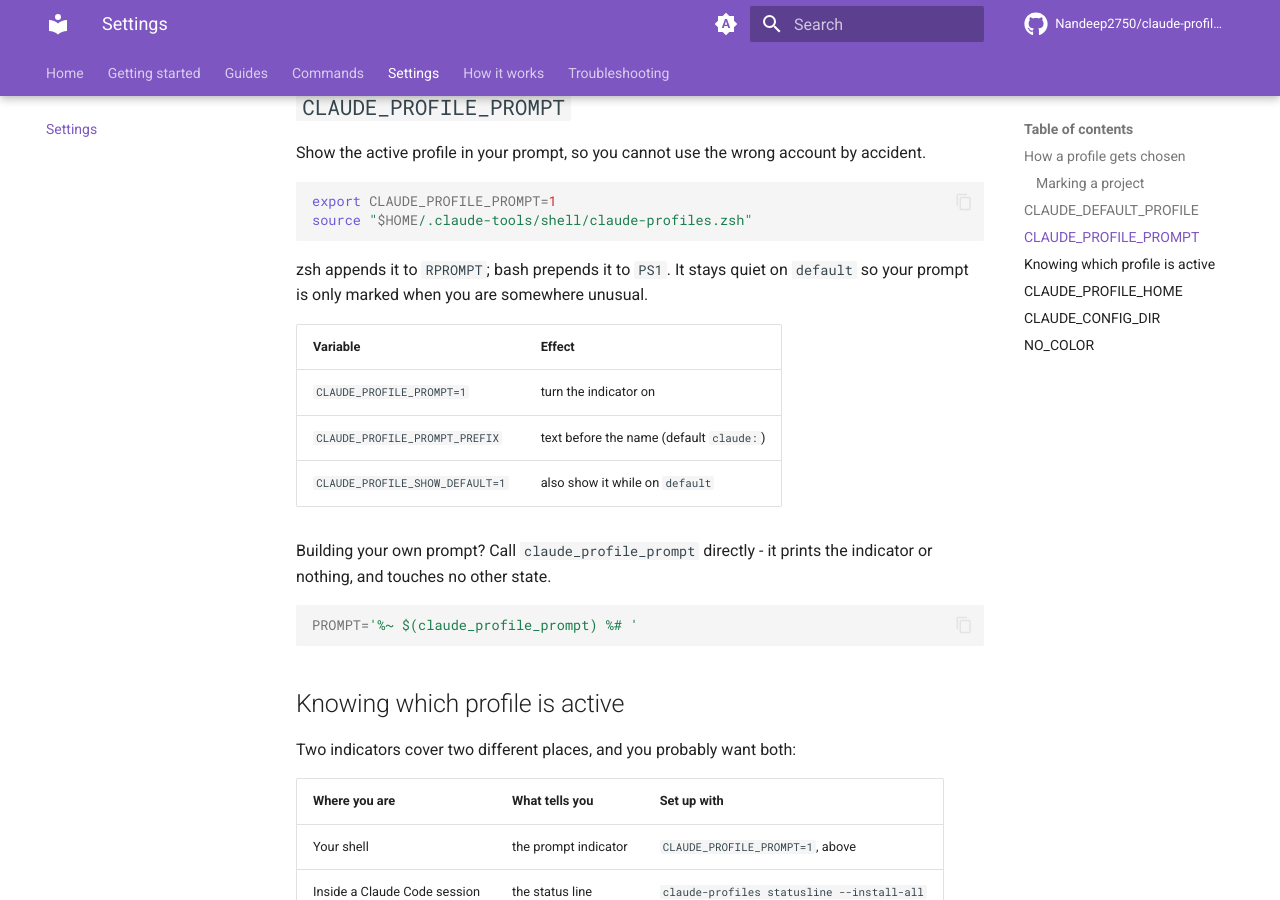
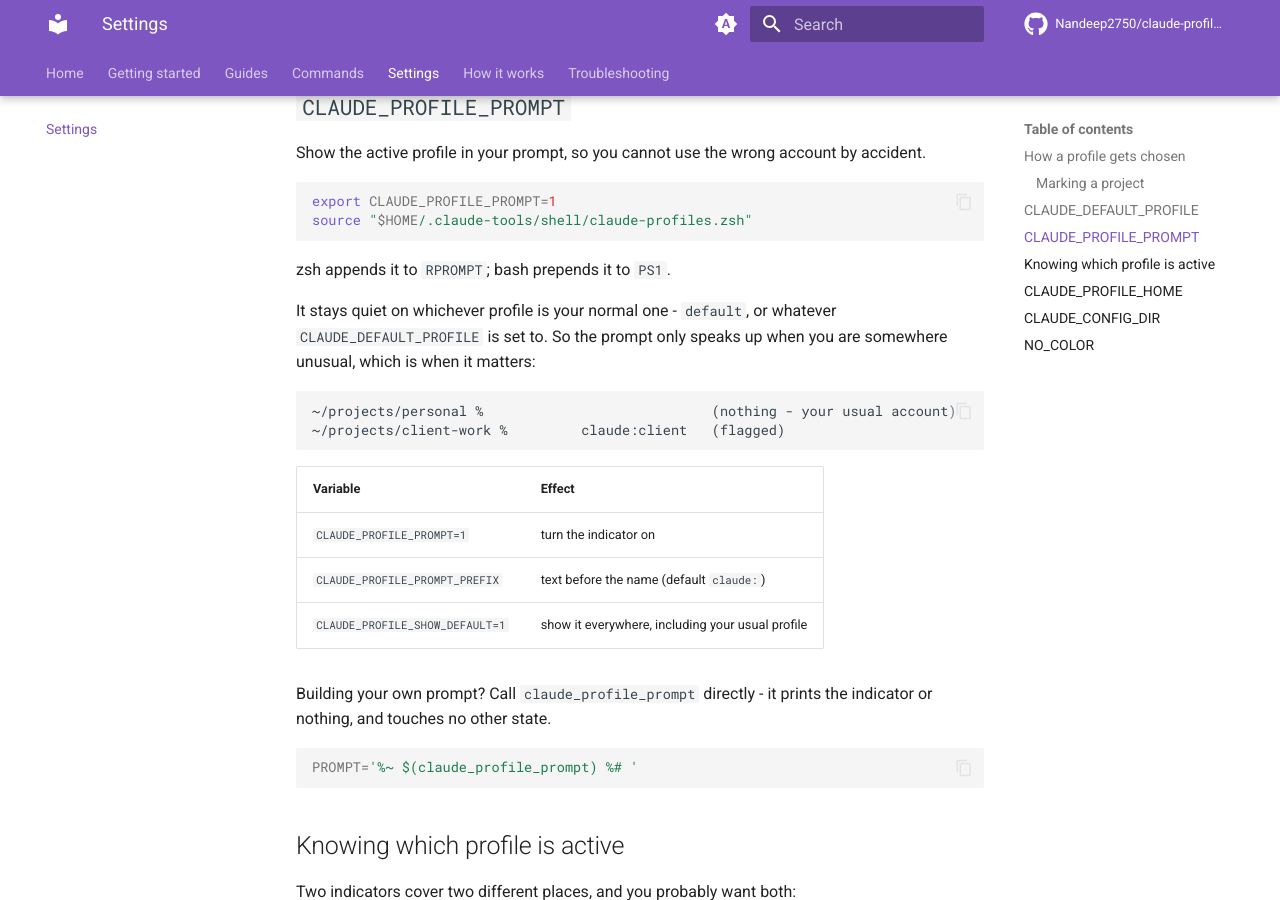
Before and after one commit to Nandeep2750/claude-profiles, an MkDocs documentation site: the page built from docs/settings.md, in a window 1280 px wide and 900 px high, scrolled down 1993 px. Built offline with MkDocs 1.6.1 and Material for MkDocs 9.7.7, drawn with Linux system fonts in a browser that asks for light colours; comment, search, counter and statistics services are not loaded.

Commit message:
fix: the prompt indicator now respects CLAUDE_DEFAULT_PROFILE
It hid itself only on the literal profile `default`. Anyone who set
CLAUDE_DEFAULT_PROFILE therefore saw the indicator on every prompt,
which defeats the point of it: it exists to speak up when you are
somewhere unusual, and a marker that is always on says nothing.

It now stays quiet on whichever profile is your normal one, and
CLAUDE_PROFILE_SHOW_DEFAULT still overrides that.

Three end-to-end checks cover it: quiet on a configured default, visible
away from it, and shown everywhere when SHOW_DEFAULT is set.

````diff
--- a/docs/settings.md
+++ b/docs/settings.md
@@ -101,14 +101,22 @@ export CLAUDE_PROFILE_PROMPT=1
 source "$HOME/.claude-tools/shell/claude-profiles.zsh"
 ```
 
-zsh appends it to `RPROMPT`; bash prepends it to `PS1`. It stays quiet on
-`default` so your prompt is only marked when you are somewhere unusual.
+zsh appends it to `RPROMPT`; bash prepends it to `PS1`.
+
+It stays quiet on whichever profile is your normal one - `default`, or whatever
+`CLAUDE_DEFAULT_PROFILE` is set to. So the prompt only speaks up when you are
+somewhere unusual, which is when it matters:
+
+```
+~/projects/personal %                            (nothing - your usual account)
+~/projects/client-work %         claude:client   (flagged)
+```
 
 | Variable | Effect |
 |---|---|
 | `CLAUDE_PROFILE_PROMPT=1` | turn the indicator on |
 | `CLAUDE_PROFILE_PROMPT_PREFIX` | text before the name (default `claude:`) |
-| `CLAUDE_PROFILE_SHOW_DEFAULT=1` | also show it while on `default` |
+| `CLAUDE_PROFILE_SHOW_DEFAULT=1` | show it everywhere, including your usual profile |
 
 Building your own prompt? Call `claude_profile_prompt` directly - it prints the
 indicator or nothing, and touches no other state.
````
Also changed, not shown: CHANGELOG.md (+10 -0 lines), docs/troubleshooting.md (+3 -2 lines), 4 other files.
